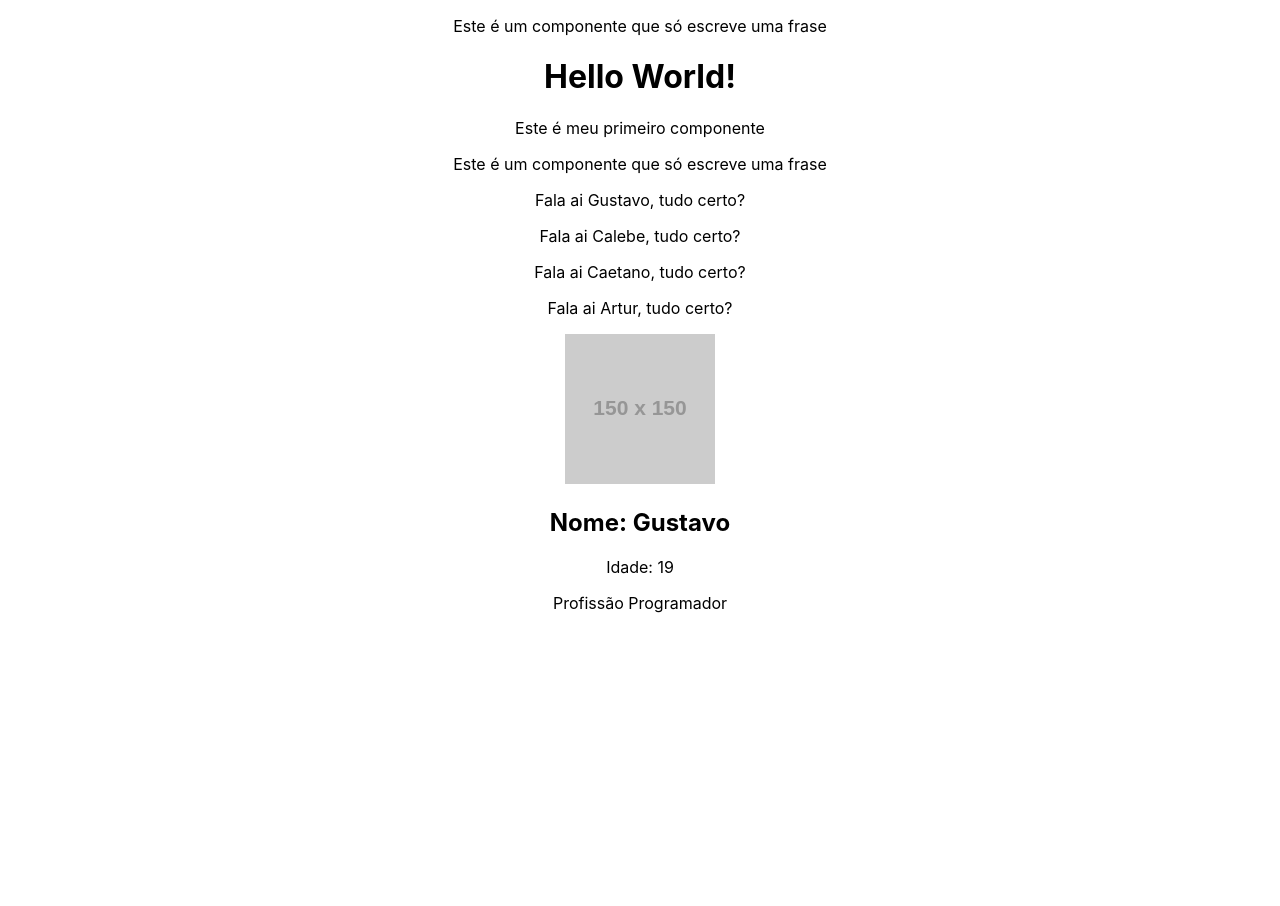
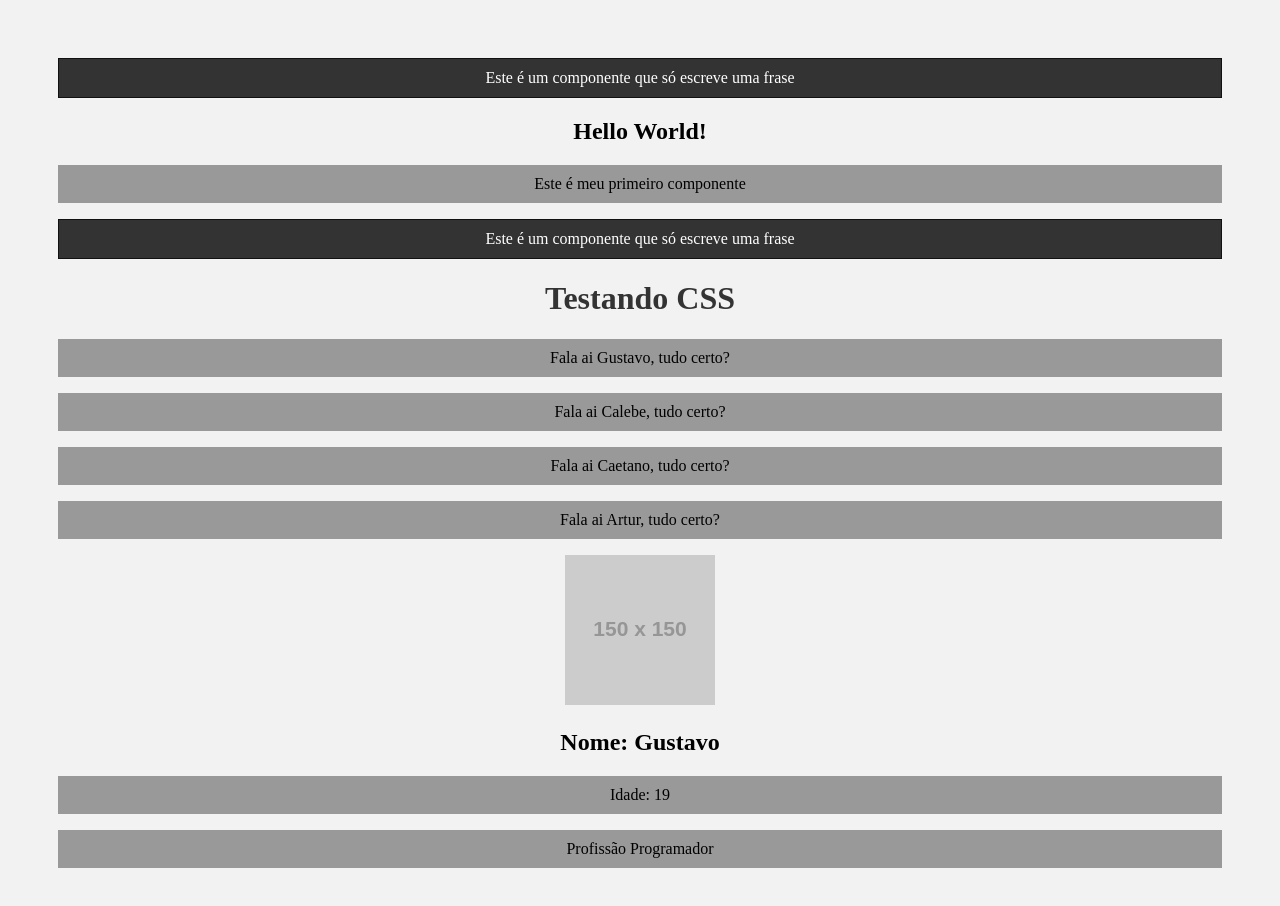
Before and after one commit to Xav86/curso-react-hora-de-codar, a React (Create React App) app in the folder meu-projeto/: page / in a window 1280 px wide. Shown: the top 906 px of the page. Before the commit the page ends 800 px from the top, so only its background shows below. Built offline with nearby package versions, Linux system fonts and the light colour scheme.

Commit message:
Usando CSS no react

```diff
--- a/meu-projeto/src/App.js
+++ b/meu-projeto/src/App.js
@@ -10,6 +10,7 @@ function App() {
   return (
     <div className="App">
       <HelloWorld />
+      <h1>Testando CSS</h1>
       <SayMyName nome="Gustavo" />
       <SayMyName nome="Calebe" />
       <SayMyName nome="Caetano" />
--- a/meu-projeto/src/components/Frase.js
+++ b/meu-projeto/src/components/Frase.js
@@ -1,7 +1,9 @@
+import styles from './Frase.module.css'
+
 function Frase () {
     return (
-        <div>
-            <p>Este é um componente que só escreve uma frase</p>
+        <div className={styles.fraseContainer}>
+            <p className={styles.fraseContent}>Este é um componente que só escreve uma frase</p>
         </div>
     )
 }
--- /dev/null
+++ b/meu-projeto/src/components/Frase.module.css
@@ -0,0 +1,10 @@
+.fraseContainer {
+  background-color: #333;
+  border: 1px solid #111;
+}
+
+.fraseContent {
+    color: #fff;
+    background-color: #333;
+    margin: 0;
+}
--- a/meu-projeto/src/components/HelloWorld.js
+++ b/meu-projeto/src/components/HelloWorld.js
@@ -5,7 +5,7 @@ function HelloWorld() {
     return (
         <div>
             <Frase />
-            <h1>Hello World!</h1>
+            <h2>Hello World!</h2>
             <p>Este é meu primeiro componente</p>
             <Frase />
         </div>
--- a/meu-projeto/src/index.css
+++ b/meu-projeto/src/index.css
@@ -1,13 +1,13 @@
 body {
-  margin: 0;
-  font-family: -apple-system, BlinkMacSystemFont, 'Segoe UI', 'Roboto', 'Oxygen',
-    'Ubuntu', 'Cantarell', 'Fira Sans', 'Droid Sans', 'Helvetica Neue',
-    sans-serif;
-  -webkit-font-smoothing: antialiased;
-  -moz-osx-font-smoothing: grayscale;
+  padding: 50px;
+  background-color: #f2f2f2;
 }
 
-code {
-  font-family: source-code-pro, Menlo, Monaco, Consolas, 'Courier New',
-    monospace;
+h1 {
+  color: #333;
 }
+
+p {
+  background-color: #999;
+  padding: 10px;
+}
```
